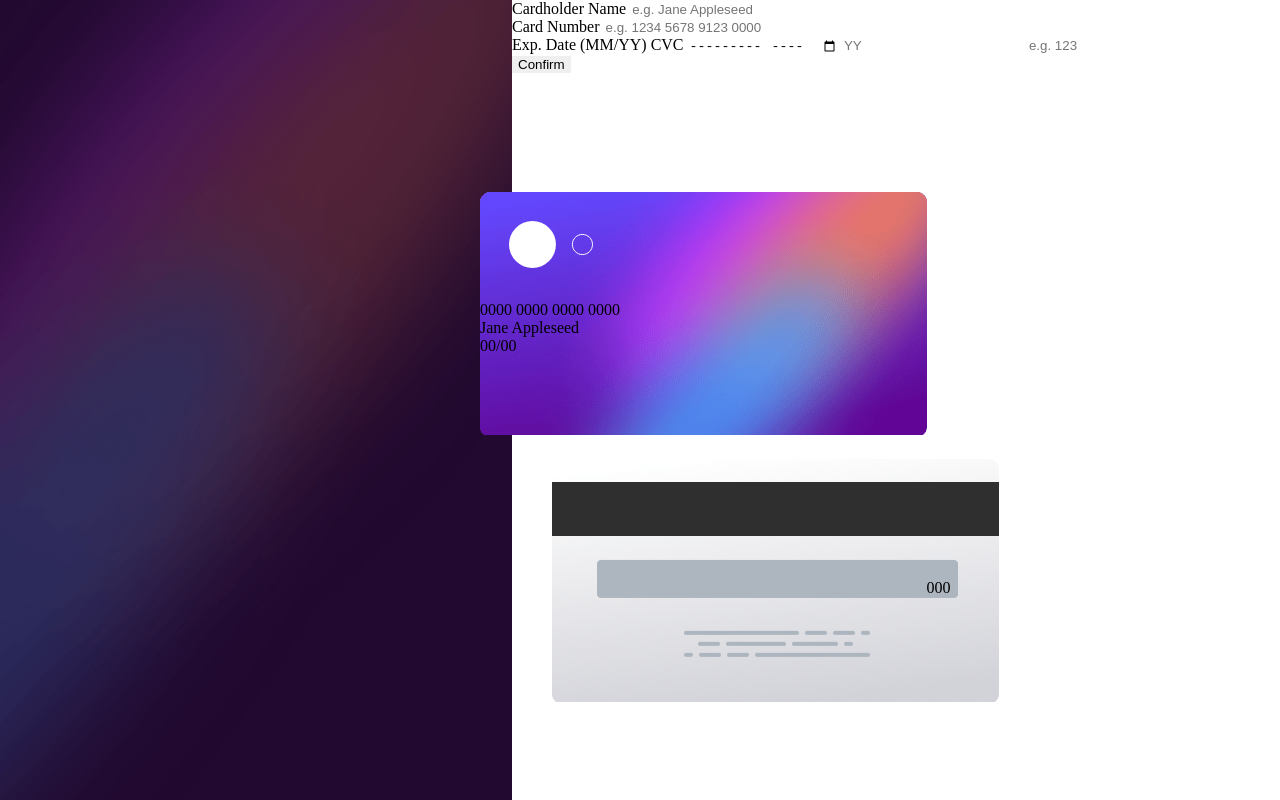
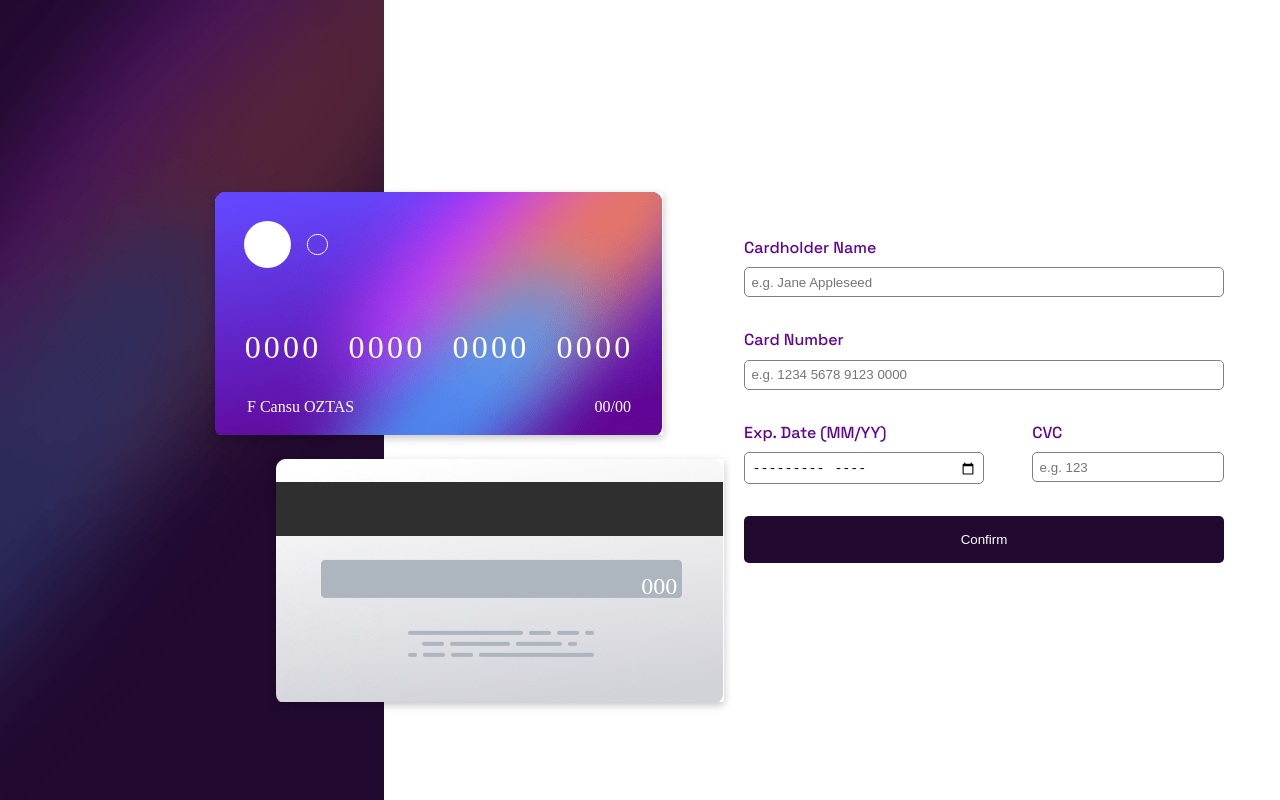
Before and after one commit to Cansuoztas/Interactive-Card-Details-Form, a plain HTML site: page index.html in a window 1280 px wide. Drawn offline with Linux system fonts and the light colour scheme.

Commit message:
card-form

```diff
--- a/index.html
+++ b/index.html
@@ -19,9 +19,11 @@
       <div class="left-side">
         <div class="card-first">
           <img src="./images/card-logo.svg" alt="" />
-          <div>0000 0000 0000 0000</div>
-          <div>Jane Appleseed</div>
-          <div>00/00</div>
+          <div class="fourzero">0000 0000 0000 0000</div>
+          <div class="namezero">
+            <div>F Cansu OZTAS</div>
+            <div>00/00</div>
+          </div>
         </div>
         <div class="card-second">
           <div class="zero">000</div>
@@ -30,27 +32,42 @@
 
       <div class="right-side">
         <form action="">
-          <div class="form-name">
-            <label for="">Cardholder Name</label>
+          <div class="form name">
+            <label for="name">Cardholder Name</label>
+            <br />
 
-            <input type="text" placeholder="e.g. Jane Appleseed" />
+            <input type="text" placeholder="e.g. Jane Appleseed" id="name" />
           </div>
 
-          <div class="form-number">
-            <label for="">Card Number</label>
-            <input type="number" placeholder="e.g. 1234 5678 9123 0000" />
+          <div class="form number">
+            <label for="num">Card Number</label>
+            <br />
+            <input
+              type="number"
+              placeholder="e.g. 1234 5678 9123 0000"
+              id="num"
+            />
           </div>
 
-          <div class="form-date">
-            <label for="">Exp. Date (MM/YY)</label>
-            <label for="">CVC</label>
-            <input type="month" name="" id="" placeholder="MM" />
-            <input type="number" name="" id="" placeholder="YY" />
-            <input type="number" placeholder="e.g. 123" />
+          <div class="form date">
+            <div class="date1">
+              <label for="mm">Exp. Date (MM/YY)</label><br />
+
+              <input type="month" name="" id="mm" placeholder="MM" />
+
+              <!-- <input type="number" name="" id="" placeholder="YY" /> -->
+            </div>
+
+            <div class="date2">
+              <label for="cvc">CVC</label><br />
+
+              <input type="number" id="cvc" placeholder="e.g. 123" />
+            </div>
           </div>
 
-          <div class="form-button">
-            <button class="button">Confirm</button>
+          <div class="form button">
+            <input id="button" type="submit" value="Confirm" />
+            <!-- <button class="button">Confirm</button> -->
           </div>
         </form>
       </div>
--- a/style.css
+++ b/style.css
@@ -1,6 +1,8 @@
+@import url("https://fonts.googleapis.com/css2?family=Space+Grotesk:wght@500&display=swap");
+
 * {
-  border: 0;
   margin: 0;
+  padding: 0;
   box-sizing: border-box;
 }
 
@@ -8,15 +10,17 @@
   display: flex;
   width: 100vw;
   height: 100vh;
+  color: white;
 }
 
 .left-side {
   background-image: url(./images/bg-main-desktop.png);
-  width: 40%;
+  width: 30%;
   height: 100%;
   background-size: cover;
   position: relative;
 }
+
 .card-first {
   background-image: url(./images/bg-card-front.png);
 
@@ -25,23 +29,109 @@
   background-repeat: no-repeat;
   position: absolute;
   top: 12rem;
-  left: 30rem;
+  left: 56%;
+  box-shadow: rgba(0, 0, 0, 0.24) 0px 3px 8px;
 }
 
 .card-second {
   background-image: url(./images/bg-card-back.png);
+  background-repeat: no-repeat;
   width: 28rem;
   height: 15.2rem;
-  background-repeat: no-repeat;
   position: absolute;
   top: 28.7rem;
-  left: 34.5rem;
+  left: 72%;
+  box-shadow: rgba(0, 0, 0, 0.24) 0px 3px 8px;
 }
+
 .zero {
   position: absolute;
-  top: 7.5rem;
-  left: 23.4rem;
+  top: 7.1rem;
+  left: 22.8rem;
+  font-weight: 500;
+  font-size: 1.5rem;
 }
+
 .card-first img {
   padding: 1.8rem;
 }
+
+.fourzero {
+  word-spacing: 1rem;
+  letter-spacing: 0.2rem;
+  text-align: center;
+  font-weight: 500;
+  font-size: 2rem;
+  width: 100%;
+  margin-top: 1.8rem;
+}
+
+.namezero {
+  display: flex;
+  justify-content: space-between;
+  padding: 2rem;
+}
+
+.right-side {
+  display: flex;
+  justify-content: center;
+  align-items: center;
+  color: black;
+  width: 70vw;
+  height: 100vh;
+  font-family: "Space Grotesk", sans-serif;
+}
+
+.right-side form {
+  margin-left: 19rem;
+}
+
+.form {
+  width: 30rem;
+  margin: 2rem;
+}
+
+input {
+  padding: 0.4rem;
+  border: 1px solid gray;
+  border-radius: 5px;
+}
+
+label {
+  display: inline-block;
+  margin-bottom: 0.6rem;
+  color: hsl(278, 94%, 30%);
+}
+
+.name input {
+  width: 100%;
+}
+
+.number input {
+  width: 100%;
+}
+
+.date {
+  display: flex;
+  justify-content: space-between;
+}
+
+#mm {
+  width: 15rem;
+}
+
+.date input {
+  width: 100%;
+}
+
+.button input {
+  color: white;
+  width: 100%;
+  padding: 1rem;
+  background-color: hsl(278, 68%, 11%);
+  border: none;
+  border-radius: 5px;
+}
+
+@media screen {
+}
```
